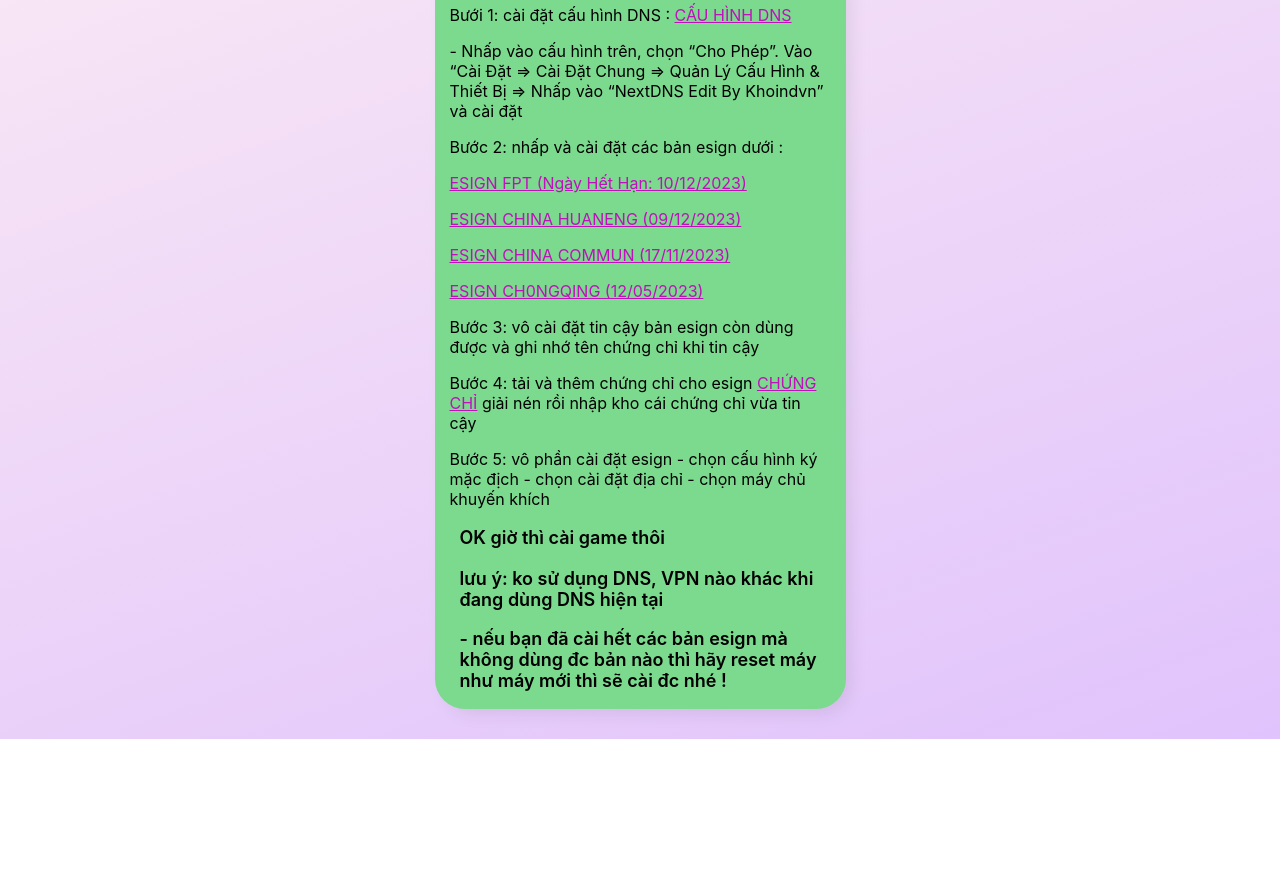
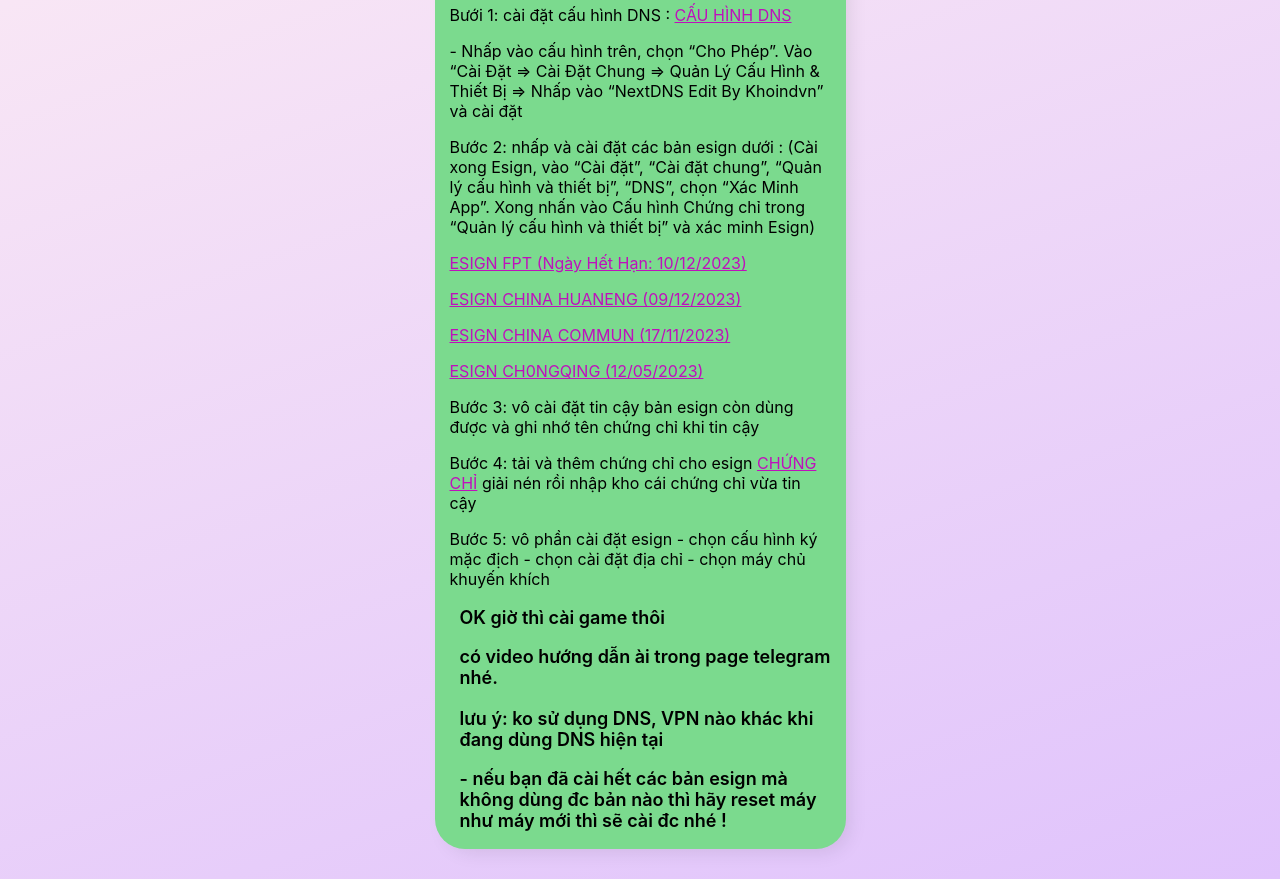
Before and after one commit to tiptipios/chanthuhoi, a plain HTML site: page indexmn.html in a window 1280 px wide. Shown: the part 380-1259 px from the top of the page. Before the commit the page ends 1119 px from the top, so only its background shows below. Drawn offline with Linux system fonts and the light colour scheme.

Commit message:
Add files via upload

```diff
--- a/indexmn.html
+++ b/indexmn.html
@@ -31,6 +31,9 @@ html{background:linear-gradient(-20deg,#e0c3fc 0%,#fff0f3 100%);font-family:inte
   </p>
   <p>
     Bước 2: nhấp và cài đặt các bản esign dưới :
+
+    (Cài xong Esign, vào “Cài đặt”, “Cài đặt chung”, “Quản lý cấu hình và thiết bị”, “DNS”, chọn “Xác Minh App”. Xong nhấn vào Cấu hình Chứng chỉ trong “Quản lý cấu hình và thiết bị” và xác minh Esign)
+
     </p>
   <p>
 
@@ -57,7 +60,10 @@ html{background:linear-gradient(-20deg,#e0c3fc 0%,#fff0f3 100%);font-family:inte
    <P class='drop-title'>
       OK giờ thì cài game thôi
   </P>
-
+</p>
+   <P class='drop-title'>
+      có video hướng dẫn ài trong page telegram nhé.
+  </P>
   <div id='content-body'>
 <p class='drop-title'> lưu ý: ko sử dụng DNS, VPN nào khác khi đang dùng DNS hiện tại </p>
     <p
```
